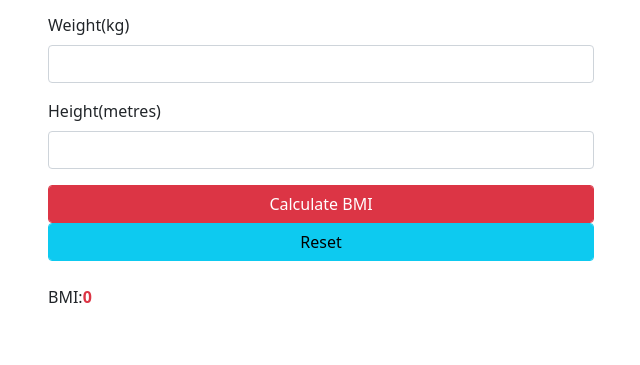
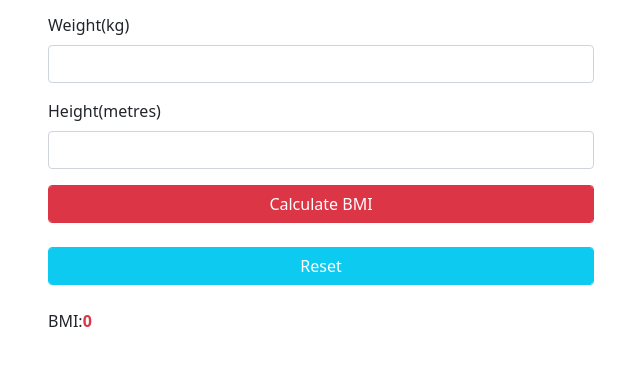
Before and after one commit to flexwilly/BmiCalc, a plain HTML site: page index.html in a window 1280 px wide. Shown: the part 145-510 px from the top of the page, without its empty margins (319-959 px from the left). Drawn offline with nearby package versions, Linux system fonts and the light colour scheme.

Commit message:
Adding a class to the reset button

```diff
--- a/index.html
+++ b/index.html
@@ -39,7 +39,12 @@
               Calculate BMI
             </button>
             <br />
-            <button id="reset" type="reset" class="btn btn-info form-control">
+            <br />
+            <button
+              id="reset"
+              type="reset"
+              class="btn btn-info form-control text-white"
+            >
               Reset
             </button>
 
```
